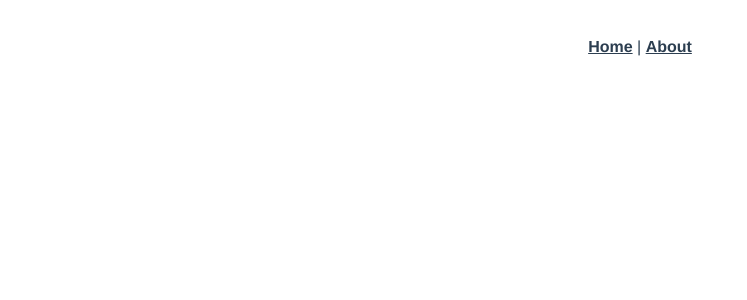
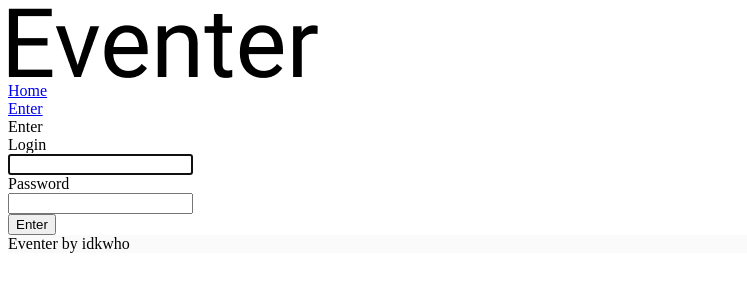
Before and after one commit to enotvtapke/partycipate-frontend, a Vue app: page /enter in a window 1280 px wide. Before the commit this address had no page. Shown: the top 300 px of the page, without its empty margins (0-747 px from the left). Built offline with nearby package versions, Linux system fonts and the light colour scheme.

Commit message:
Add raw header, footer and enter page

```diff
--- a/package.json
+++ b/package.json
@@ -3,7 +3,7 @@
   "version": "0.1.0",
   "private": true,
   "scripts": {
-    "serve": "vue-cli-service serve",
+    "serve": "vue-cli-service serve --port 8090",
     "build": "vue-cli-service build",
     "lint": "vue-cli-service lint"
   },
--- a/src/App.vue
+++ b/src/App.vue
@@ -1,30 +1,23 @@
 <template>
-  <div id="nav">
-    <router-link to="/">Home</router-link> |
-    <router-link to="/about">About</router-link>
-  </div>
+  <Header/>
   <router-view/>
+  <Footer/>
 </template>
 
-<style lang="scss">
-#app {
-  font-family: Avenir, Helvetica, Arial, sans-serif;
-  -webkit-font-smoothing: antialiased;
-  -moz-osx-font-smoothing: grayscale;
-  text-align: center;
-  color: #2c3e50;
-}
+<script>
+// @ is an alias to /src
+import Header from '@/components/Header.vue'
+import Footer from '@/components/Footer'
 
-#nav {
-  padding: 30px;
-
-  a {
-    font-weight: bold;
-    color: #2c3e50;
-
-    &.router-link-exact-active {
-      color: #42b983;
-    }
+export default {
+  name: 'App',
+  components: {
+    Header,
+    Footer
   }
 }
+</script>
+
+<style lang="scss">
+
 </style>
--- /dev/null
+++ b/src/components/Footer.vue
@@ -0,0 +1,17 @@
+<template>
+  <footer>
+    Eventer by idkwho
+  </footer>
+</template>
+
+<script>
+export default {
+  name: 'Footer.vue'
+}
+</script>
+
+<style scoped>
+  footer {
+    background-color: #fafafa;
+  }
+</style>
--- /dev/null
+++ b/src/components/Header.vue
@@ -0,0 +1,21 @@
+<template>
+  <header>
+    <router-link to="/"><img alt="Eventer" src="@/assets/logo.png"></router-link>
+    <nav>
+      <router-link to="/">Home</router-link>
+    </nav>
+    <div class="enter">
+      <router-link to="/enter">Enter</router-link>
+    </div>
+  </header>
+</template>
+
+<script>
+export default {
+  name: 'Header.vue'
+}
+</script>
+
+<style scoped>
+
+</style>
--- a/src/router/index.js
+++ b/src/router/index.js
@@ -1,19 +1,17 @@
 import { createRouter, createWebHistory } from 'vue-router'
-import Home from '../views/Home.vue'
+import Index from '@/views/Index.vue'
+import Enter from '@/views/Enter'
 
 const routes = [
   {
     path: '/',
-    name: 'Home',
-    component: Home
+    name: 'Index',
+    component: Index
   },
   {
-    path: '/about',
-    name: 'About',
-    // route level code-splitting
-    // this generates a separate chunk (about.[hash].js) for this route
-    // which is lazy-loaded when the route is visited.
-    component: () => import(/* webpackChunkName: "about" */ '../views/About.vue')
+    path: '/enter',
+    name: 'Enter',
+    component: Enter
   }
 ]
 
--- /dev/null
+++ b/src/views/Enter.vue
@@ -0,0 +1,46 @@
+<template>
+  <div class="enter-form form-box">
+    <div class="header">Enter</div>
+    <div class="body">
+      <form @submit.prevent="onEnter">
+        <div class="field">
+          <div class="name">
+            <label for="login">Login</label>
+          </div>
+          <div class="value">
+            <input autofocus id="login" name="login" v-model="login"/>
+          </div>
+        </div>
+        <div class="field">
+          <div class="name">
+            <label for="password">Password</label>
+          </div>
+          <div class="value">
+            <input id="password" name="password" type="password" v-model="password"/>
+          </div>
+        </div>
+        <div class="field error">{{ error }}</div>
+        <div class="button-field">
+          <input type="submit" value="Enter">
+        </div>
+      </form>
+    </div>
+  </div>
+</template>
+
+<script>
+
+export default {
+  name: 'Enter',
+  data: function () {
+    return {
+      login: '',
+      password: '',
+      error: ''
+    }
+  },
+  methods: {
+
+  }
+}
+</script>
--- a/src/views/Home.vue
+++ b/src/views/Home.vue
@@ -1,6 +1,6 @@
 <template>
   <div class="home">
-    <img alt="Vue logo" src="../assets/logo.png">
+    <img alt="Vue logo" src="../assets/vue-logo.png">
     <HelloWorld msg="Welcome to Your Vue.js App"/>
   </div>
 </template>
--- /dev/null
+++ b/src/views/Index.vue
@@ -0,0 +1,12 @@
+<template>
+  <div class="events">
+    Home
+  </div>
+</template>
+
+<script>
+
+export default {
+
+}
+</script>
```
Also changed, not shown: src/assets/logo.png, src/assets/vue-logo.png (added), vue.config.js (added).
